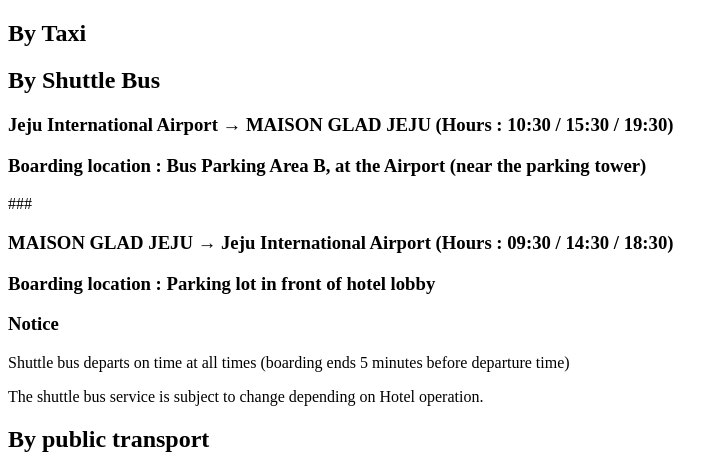
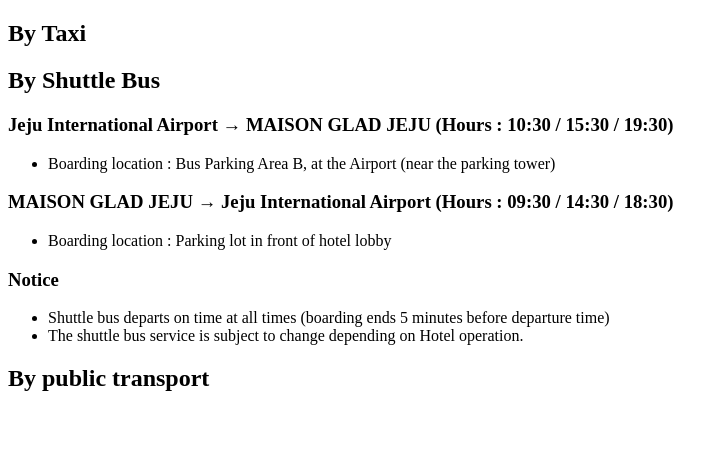
Before and after one commit to yeon-lee/yeon-lee.github.io, a Jekyll site: the page built from map.md, in a window 1280 px wide, cut to the strip 840-1313 px from the top of the page. Shown: the whole strip, without its empty margins (0-728 px from the left). Built offline with Jekyll 4.4.1, drawn with Linux system fonts in a browser that asks for light colours; nearby versions of some CDN libraries; after the commit the page ends 1252 px from its top, so only the background shows below that.

Commit message:
Update map.md

```diff
--- a/map.md
+++ b/map.md
@@ -14,18 +14,13 @@
 
 ## By Shuttle Bus
 ### Jeju International Airport → MAISON GLAD JEJU (Hours : 10:30 / 15:30 / 19:30)
-### Boarding location : Bus Parking Area B, at the Airport (near the parking tower)
-
-###
+- Boarding location : Bus Parking Area B, at the Airport (near the parking tower)
 
 ### MAISON GLAD JEJU → Jeju International Airport (Hours : 09:30 / 14:30 / 18:30)
-### Boarding location : Parking lot in front of hotel lobby
+- Boarding location : Parking lot in front of hotel lobby
 
 ### Notice
-Shuttle bus departs on time at all times
-(boarding ends 5 minutes before departure time)
-
-The shuttle bus service is subject to change
-depending on Hotel operation.
+- Shuttle bus departs on time at all times (boarding ends 5 minutes before departure time)
+- The shuttle bus service is subject to change depending on Hotel operation.
 
 ## By public transport
```
